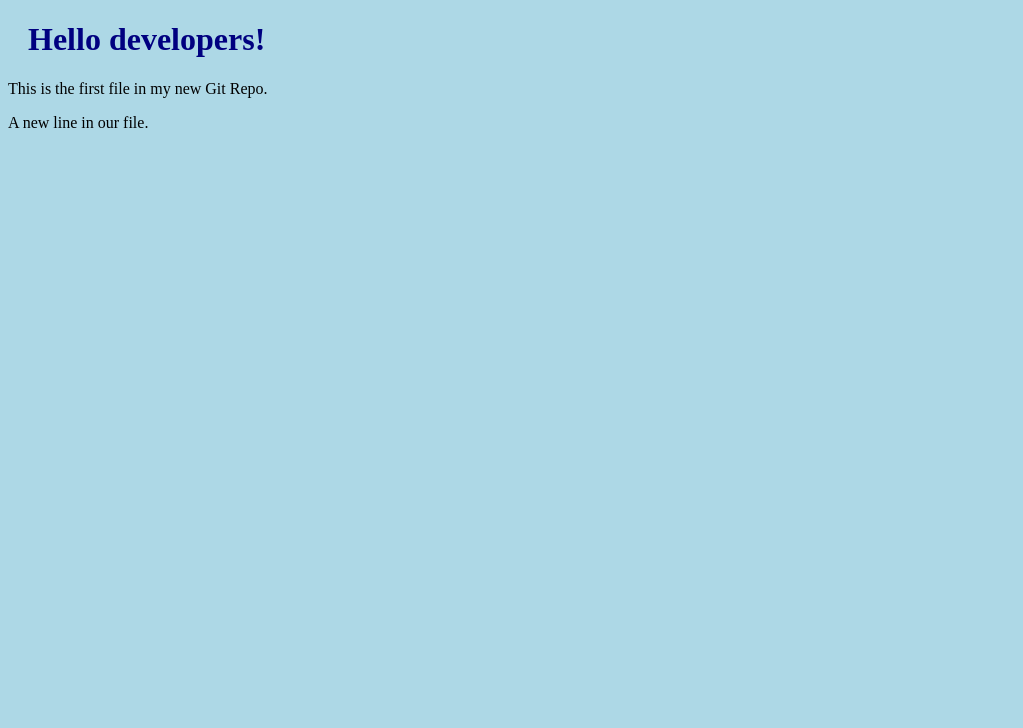
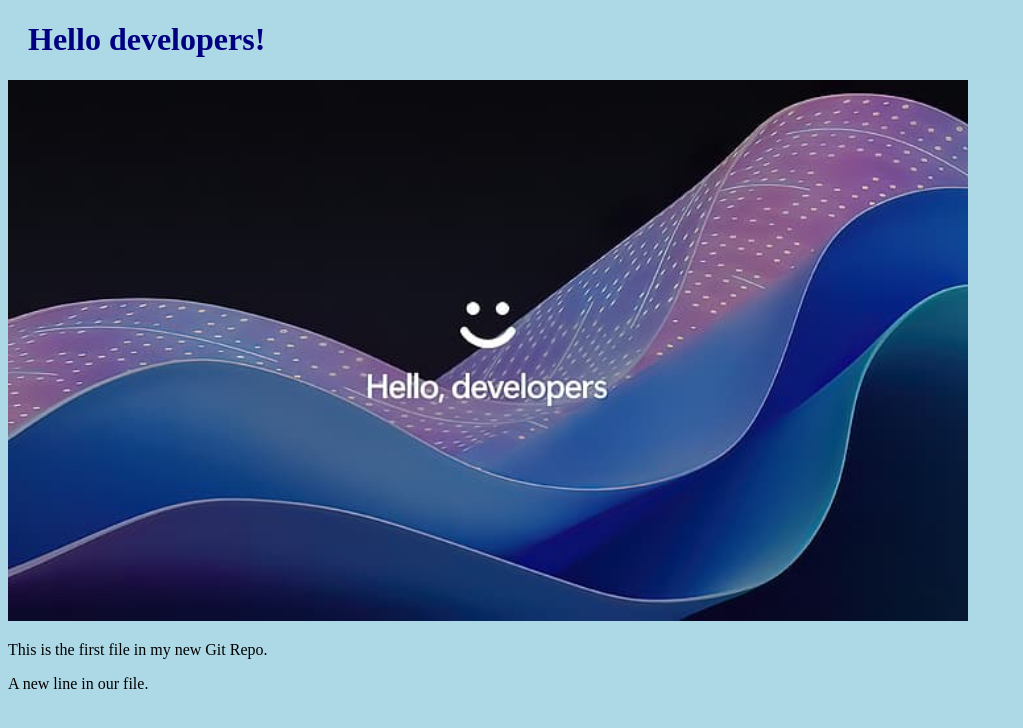
Before and after one commit to 11Anay/Git, a plain HTML site: page index.html in a window 1280 px wide. Shown: the whole page, without its empty margins (0-1023 px from the left). Drawn offline with Linux system fonts and the light colour scheme; files whose address does not match are found by name.

Commit message:
Added image to Hello developers

```diff
--- a/index.html
+++ b/index.html
@@ -7,6 +7,7 @@
 <body>
 
 <h1>Hello developers!</h1>
+<div><img src="C:\Users\1951a\gitprac\hello-developers.jpg" alt="Hello developers from space"style="width:100%;max-width:960px"></div>
 <p>This is the first file in my new Git Repo.</p>
 <p>A new line in our file.</p>
 
```
Also changed, not shown: hello-developers.jpg (added).
